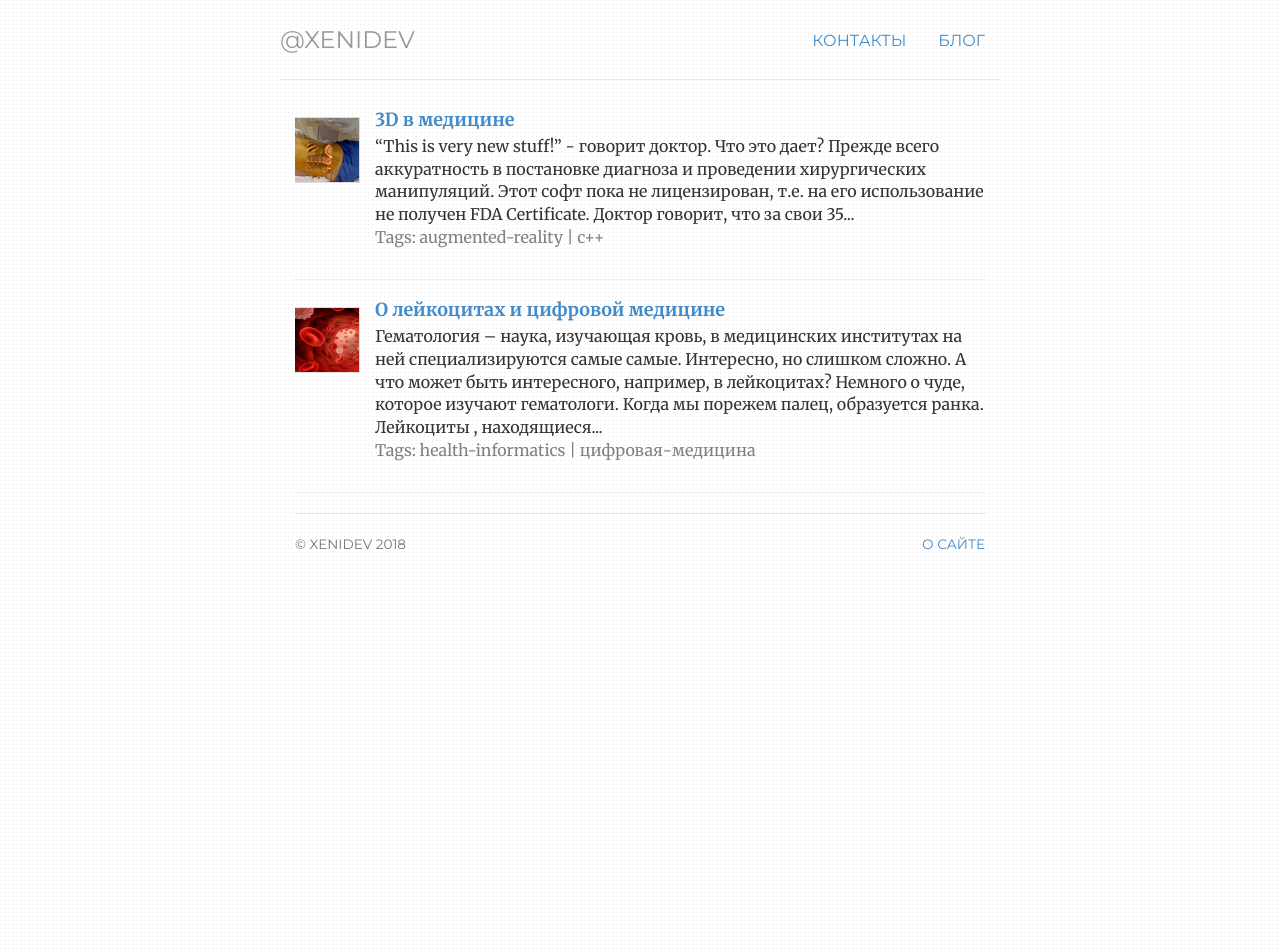
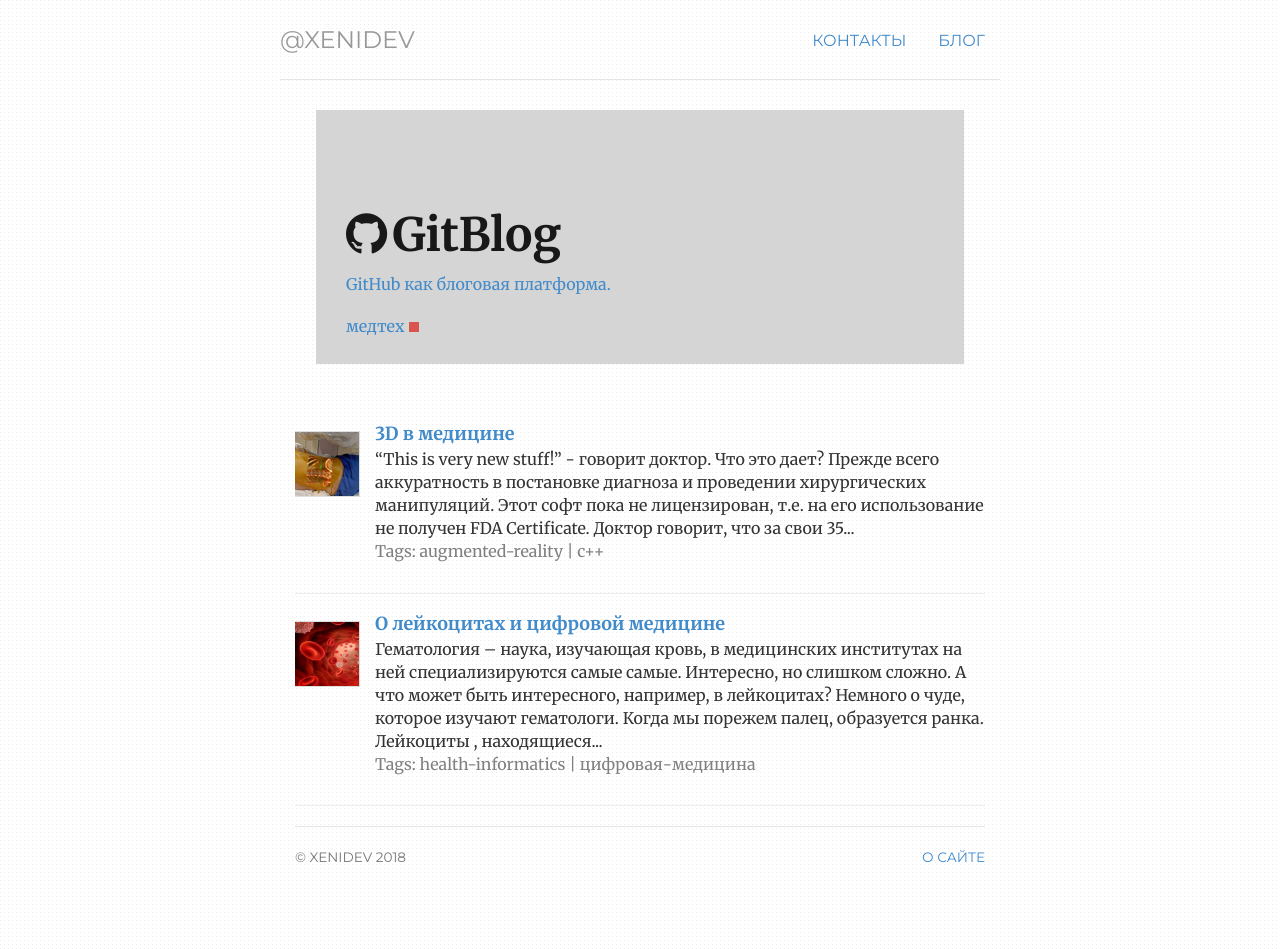
Before and after one commit to ValeraS/xenidev.github.io, a Jekyll site: the page built from notes/medtech.html, in a window 1280 px wide. Built offline with Jekyll 4.4.1, drawn with Linux system fonts in a browser that asks for light colours.

Commit message:
Update medtech.html

```diff
--- a/notes/medtech.html
+++ b/notes/medtech.html
@@ -1,12 +1,37 @@
 ---
 layout: default
 ---
+
+              <!-- Guide
+  ================================================== -->
+      <div class="guide">
+  <div class="title">
+    <ul class="fa-ul">
+      <li><i class="fa fa-github" style="font-size:48px;"></i><h1>GitBlog</h1></li>
+
+    </ul>
+    <p>GitHub как блоговая платформа.</p>
+
+    <ul class="square-categories">
+
+      <li><a href="/notes/medtech">медтех<span class="badge-category-medtech"></span></a> </li>
+
+
+
+    </ul>
+  </div>
+
+</div>
+<!-- /.guide -->
+
+
+
 <div class="notes">
   <div class="container">
     <div class="row">
-      <div class="container page-content">
 
 
+      <div class="container page-content">
         {% for post in site.posts %} {% if post.categories contains 'медтех' %}
         <div class="media">
           <div class="media-left media-top">
```
